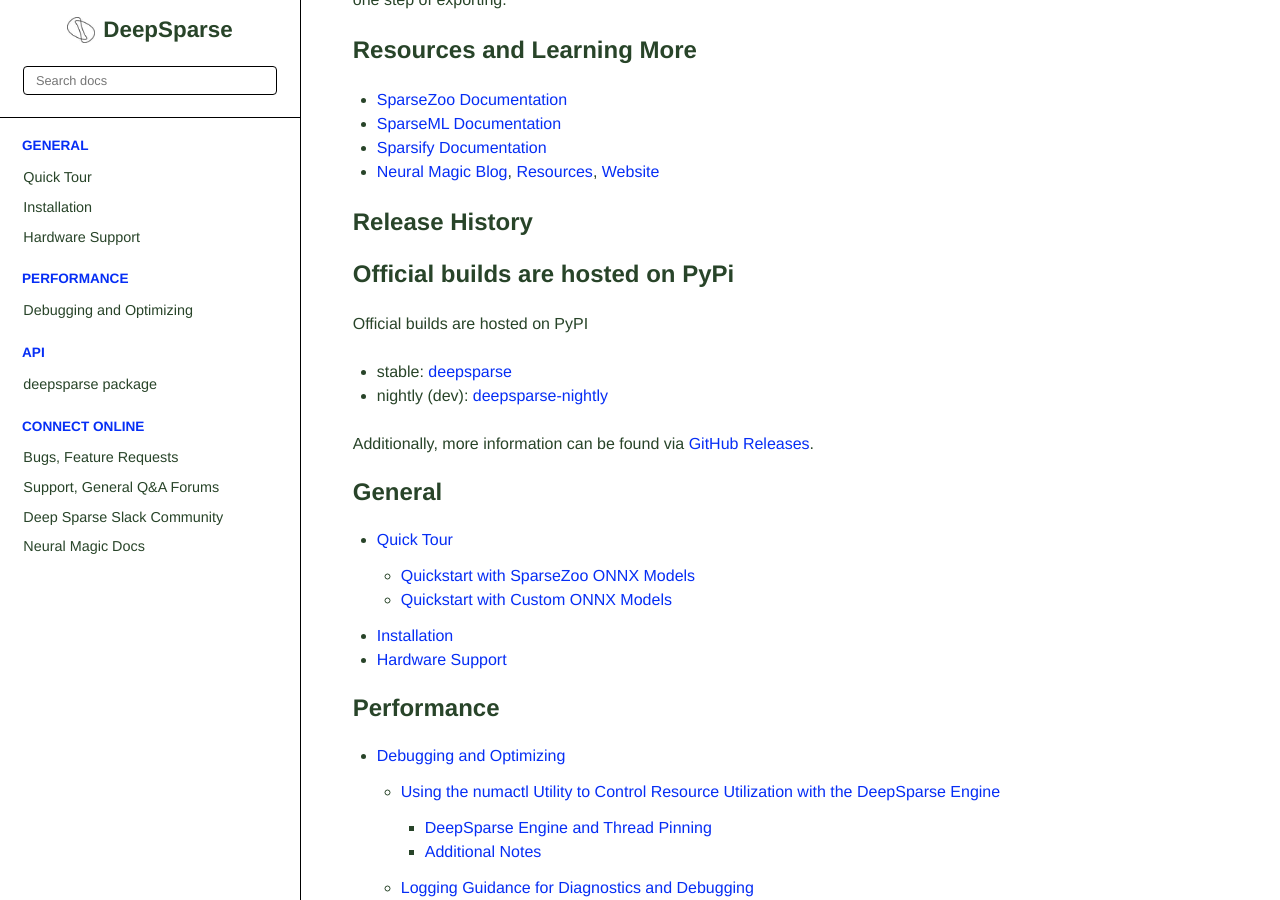
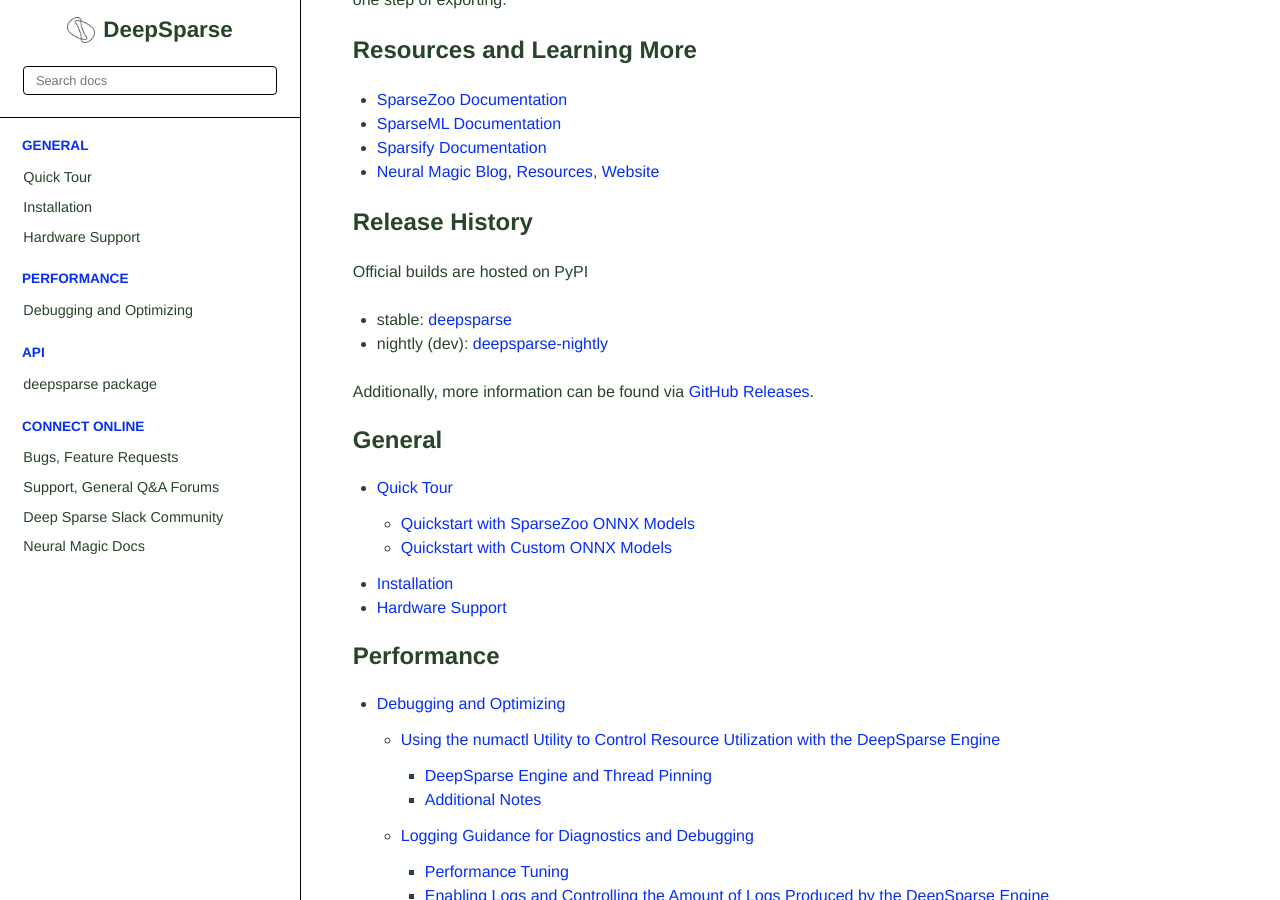
Before and after one commit to neuralmagic/deepsparse, a Sphinx documentation site: the page built from docs/index.rst, in a window 1280 px wide and 900 px high, scrolled down 1690 px. Built offline with Sphinx 7.4.7 and the Read the Docs theme 2.0.0, drawn with Linux system fonts in a browser that asks for light colours; the version number could not be read and is left out.

Commit message:
fix merge

```diff
--- a/docs/index.rst
+++ b/docs/index.rst
@@ -100,8 +100,6 @@
 Release History
 ===============
 
-Official builds are hosted on PyPi
-=======
 Official builds are hosted on PyPI
 
 - stable: `deepsparse <https://pypi.org/project/deepsparse>`_
```
